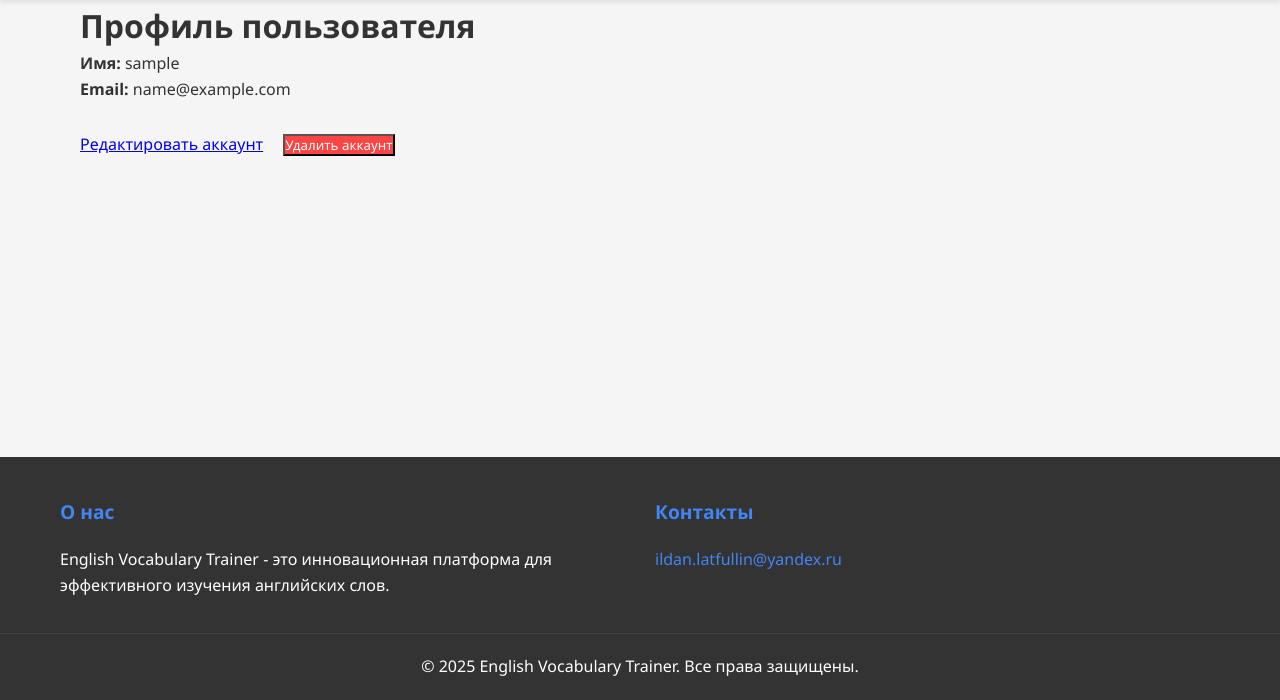
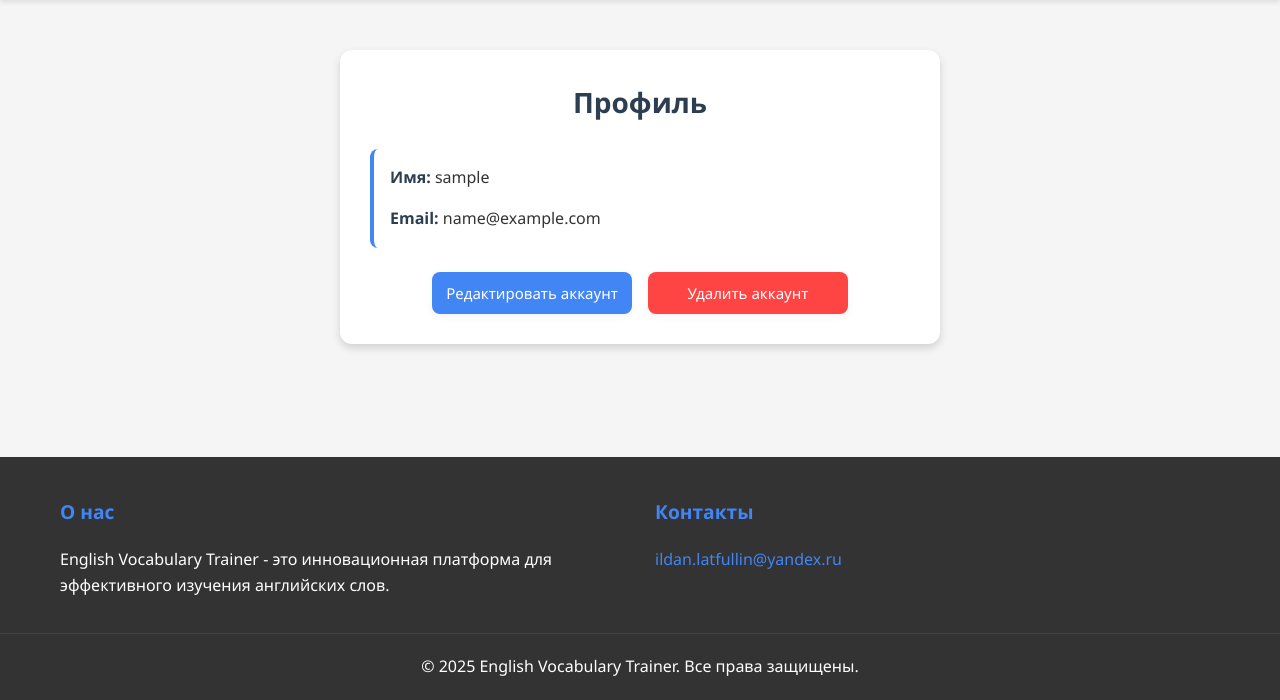
Before and after one commit to SneakyLoris/axyu, a Django app: page /profile/ in a window 1280 px wide. Shown: the part 100-800 px from the top of the page. Run offline with Django 5.2, Linux system fonts and the light colour scheme; the visitor is signed in with stand-in values (Sample User, id 1); some libraries are stand-ins or nearby versions.

Commit message:
fixed_styles

```diff
--- /dev/null
+++ b/web/static/web/css/profile.css
@@ -0,0 +1,87 @@
+/* ===== Основной контейнер профиля ===== */
+.profile-container {
+    max-width: 600px;
+    margin: 50px auto;
+    padding: 30px;
+    background-color: white;
+    border-radius: 12px;
+    box-shadow: var(--shadow-md);
+}
+
+.profile-card h1 {
+    text-align: center;
+    color: var(--secondary-color);
+    margin-bottom: 24px;
+    font-size: 28px;
+    font-weight: 600;
+}
+
+/* ===== Информация о пользователе ===== */
+.profile-info {
+    display: flex;
+    flex-direction: column;
+    gap: 16px;
+    margin-bottom: 24px;
+    padding: 16px;
+    background-color: var(--lighter-bg-color);
+    border-radius: 8px;
+    border-left: 4px solid var(--primary-color);
+}
+
+.profile-info p {
+    margin: 0;
+    font-size: 16px;
+    color: var(--text-color);
+}
+
+.profile-info strong {
+    color: var(--secondary-color);
+}
+
+/* ===== Действия с профилем ===== */
+.profile-actions {
+    display: flex;
+    flex-direction: row;
+    gap: 16px;
+    justify-content: center;
+    align-items: center;
+    flex-wrap: wrap;
+}
+
+.edit-profile-btn,
+.delete-account-btn {
+    display: inline-flex;
+    align-items: center;
+    justify-content: center;
+    width: 200px;
+    height: 42px;
+    border-radius: 8px;
+    font-size: 15px;
+    font-weight: 500;
+    transition: all 0.3s ease;
+    box-shadow: var(--shadow-sm);
+    text-decoration: none;
+    text-align: center;
+    cursor: pointer;
+    border: none;
+}
+
+.edit-profile-btn {
+    background-color: var(--primary-color);
+    color: white;
+}
+
+.edit-profile-btn:hover {
+    background-color: #3367d6;
+    transform: translateY(-2px);
+}
+
+.delete-account-btn {
+    background-color: #ff4444;
+    color: white;
+}
+
+.delete-account-btn:hover {
+    background-color: #d32f2f;
+    transform: translateY(-2px);
+}
--- a/web/templates/web/profile.html
+++ b/web/templates/web/profile.html
@@ -1,17 +1,28 @@
 {% extends "web/base_template.html" %}
+{% load static %}
+
+{% block title %}Профиль | English Vocabulary Trainer{% endblock %}
+{% block extra_css %}
+<link rel="stylesheet" href="{% static 'web/css/profile.css' %}">
+{% endblock %}
+
 {% block content %}
-<div class="container">
-  <h1>Профиль пользователя</h1>
-  <p><strong>Имя:</strong> {{ user.username }}</p>
-  <p><strong>Email:</strong> {{ user.email }}</p>
+<div class="profile-container">
+    <div class="profile-card">
+        <h1>Профиль</h1>
+        <div class="profile-info">
+            <p><strong>Имя:</strong> {{ user.username }}</p>
+            <p><strong>Email:</strong> {{ user.email }}</p>
+        </div>
 
-  <div style="margin-top: 30px; display: flex; gap: 20px;">
-    <a href="{% url 'profile_edit' %}" class="edit-category-link">Редактировать аккаунт</a>
-
-    <form method="post" action="{% url 'profile_delete' %}" onsubmit="return confirm('Вы уверены, что хотите удалить аккаунт?');">
-      {% csrf_token %}
-      <button type="submit" class="delete-category-link" style="background: #ff4444; color: white;">Удалить аккаунт</button>
-    </form>
-  </div>
+        <div class="profile-actions">
+            <a href="{% url 'profile_edit' %}" class="edit-profile-btn">Редактировать аккаунт</a>
+            <form method="post" action="{% url 'profile_delete' %}"
+                  onsubmit="return confirm('Вы уверены, что хотите удалить аккаунт?');">
+                {% csrf_token %}
+                <button type="submit" class="delete-account-btn">Удалить аккаунт</button>
+            </form>
+        </div>
+    </div>
 </div>
 {% endblock %}
```
Also changed, not shown: web/static/web/css/feedback.css (+71 -0 lines), web/static/web/css/forms.css (+59 -0 lines), web/templates/web/category_contains.html (+0 -11 lines), web/templates/web/feedback.html (+6 -12 lines), web/templates/web/feedback_edit.html (+5 -7 lines), web/templates/web/feedback_list.html (+12 -6 lines), web/templates/web/profile_edit.html (+20 -7 lines).
